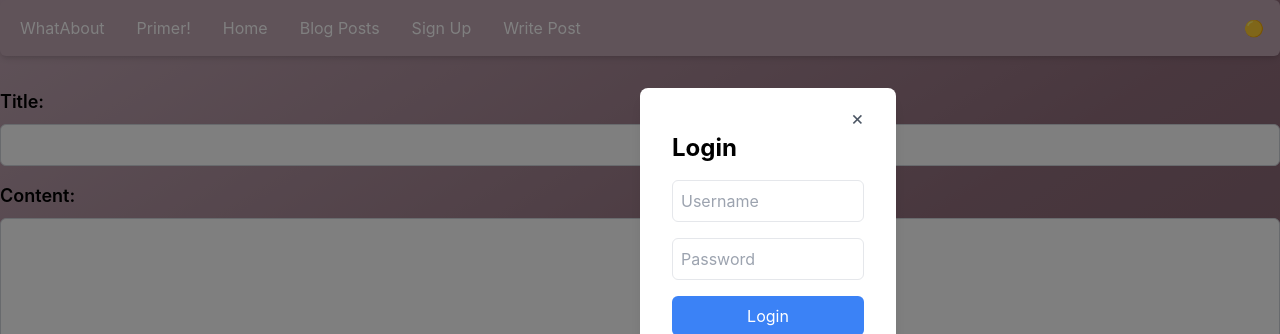
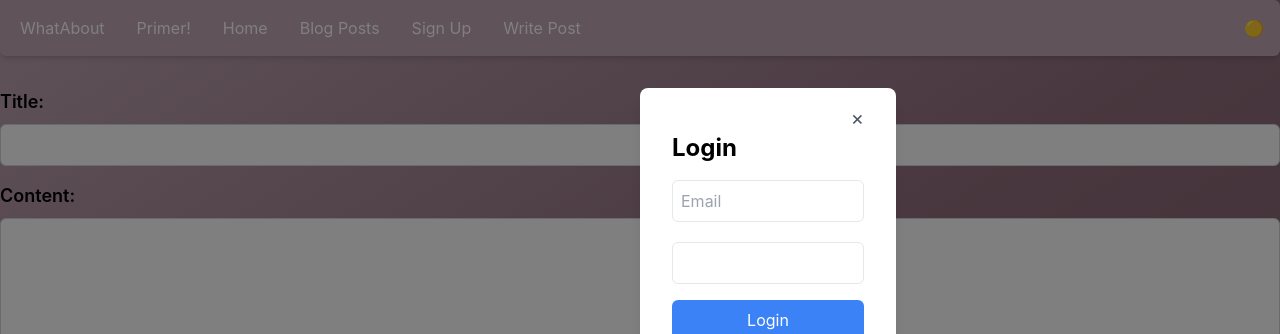
Before and after one commit to zy035c/dualblog-frontend, a React (Create React App) app: page /write_post in a window 1280 px wide. Shown: the top 334 px of the page. Built offline with nearby package versions, Linux system fonts and the light colour scheme.

Commit message:
login form data

```diff
--- a/src/blog/user/login.jsx
+++ b/src/blog/user/login.jsx
@@ -23,6 +23,15 @@ const LoginRequired = ({ children, statesToBeSet }) => {
 
   const LoginPanelRef = useRef(null);
 
+  const [formData, setFormData] = useState({
+    email: "",
+    password: "",
+  });
+
+  const handleChange = (e) => {
+    setFormData({ ...formData, [e.target.name]: e.target.value });
+  };
+
   useEffect(() => {
     (async () => {
       if (!isAuthenticated) {
@@ -44,7 +53,7 @@ const LoginRequired = ({ children, statesToBeSet }) => {
     console.log("Login logic goes here");
     // put token into local storage
 
-    const result = await userLogin(e.formData);
+    const result = await userLogin(formData);
     if (result.status === "success") {
       localStorage.setItem(
         "dualblog-user-token",
@@ -86,14 +95,23 @@ const LoginRequired = ({ children, statesToBeSet }) => {
 
           <form onSubmit={handleLoginSubmit} className="flex flex-col gap-4">
             <input
-                type="text"
-                placeholder="Username"
+              type="email"
+              placeholder="Email"
               className="p-2 border rounded-md"
+              id="email"
+              name="email"
+              value={formData.email}
+              onChange={handleChange}
+              required
             />
             <input
               type="password"
-                placeholder="Password"
-                className="p-2 border rounded-md"
+              id="password"
+              name="password"
+              value={formData.password}
+              onChange={handleChange}
+              className="mt-1 p-2 border rounded-md w-full"
+              required
             />
             <button
               type="submit"
```
Lines whose indentation alone changed are shown as unchanged.
